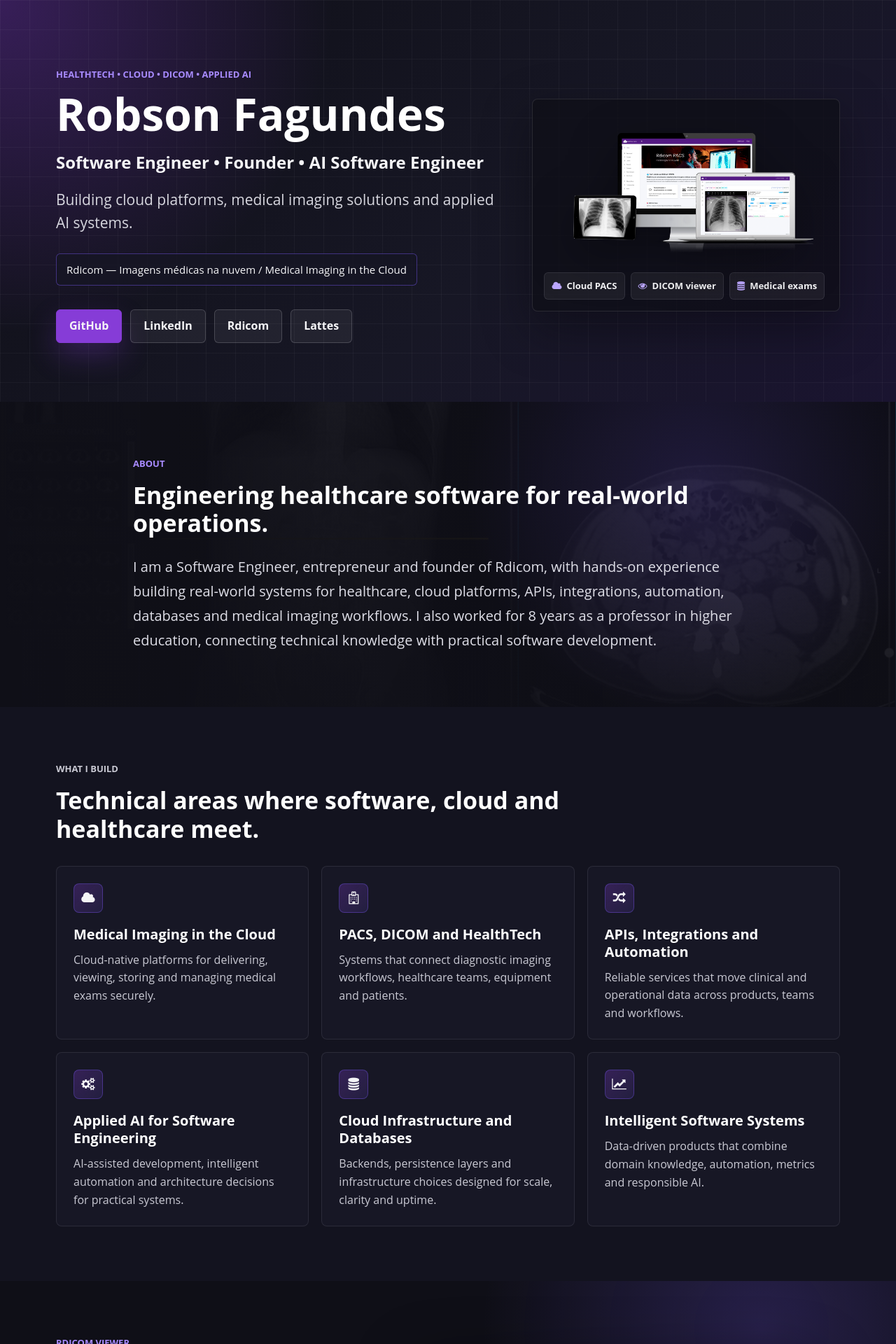
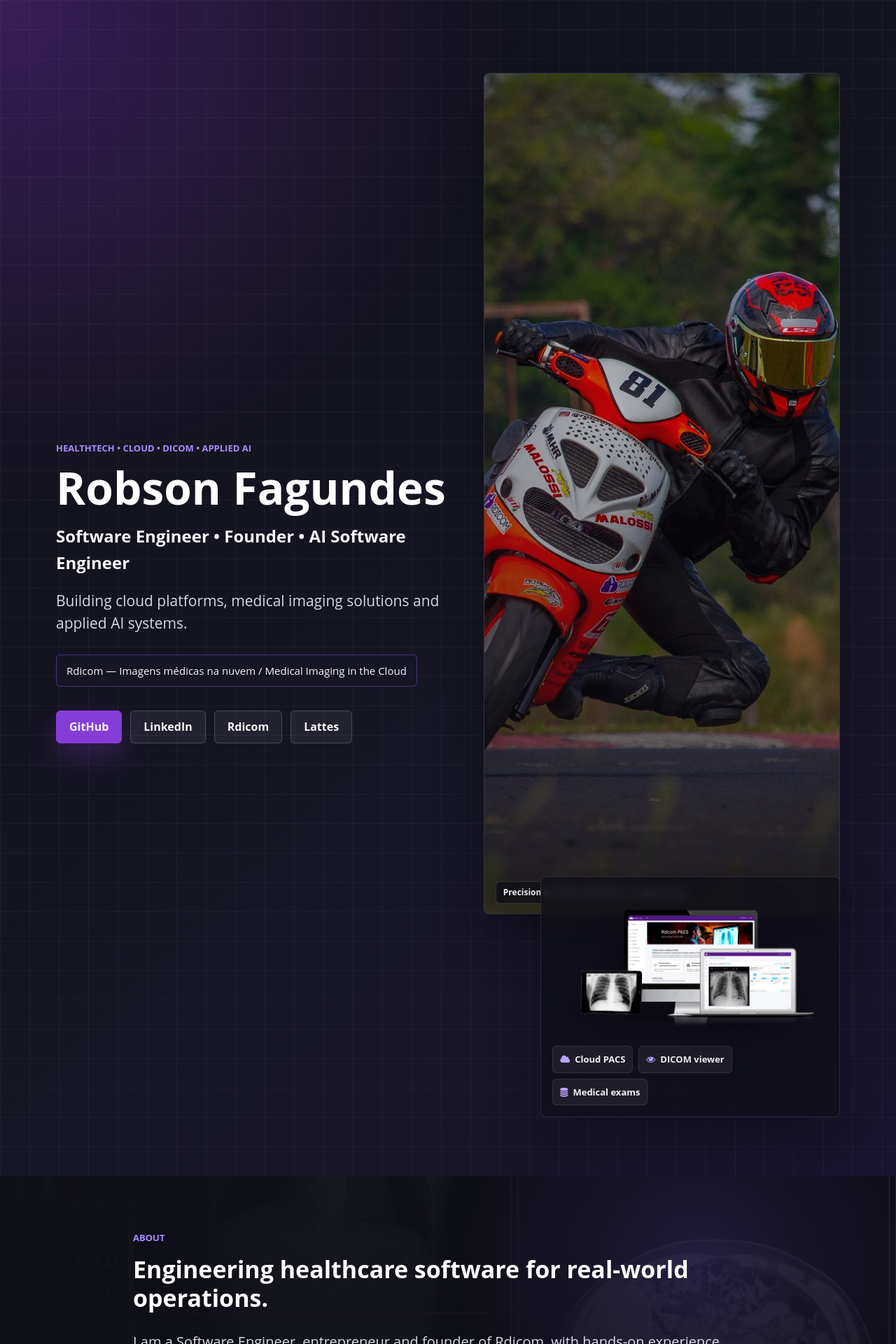
Before and after one commit to robsonfagundes/robsonfagundes.github.io, a Jekyll site: the page built from index.html, in a window 1280 px wide. Shown: the top 1920 px of the page at 70% size. Built offline with Jekyll 4.4.1, drawn with Linux system fonts in a browser that asks for light colours; nearby versions of some CDN libraries; some web fonts are replaced; the list of posts is cut into pages by our own code.

Commit message:
Add personal racing photo to hero

```diff
--- a/css/main.sass
+++ b/css/main.sass
@@ -657,7 +657,7 @@
 
 .portfolio-hero-grid
   display: grid
-  grid-template-columns: minmax(0, 1.18fr) minmax(320px, 0.82fr)
+  grid-template-columns: minmax(0, 1.05fr) minmax(380px, 0.95fr)
   gap: 48px
   align-items: center
 
@@ -735,12 +735,57 @@
     border-color: #9d65e4
     background: #9d65e4
 
+.portfolio-hero-visual
+  position: relative
+  min-width: 0
+  padding: 8px 0 0
+
+.portfolio-hero-photo
+  position: relative
+  overflow: hidden
+  margin: 0
+  border: 1px solid rgba(245, 245, 247, 0.13)
+  border-radius: 8px
+  background: #171725
+  box-shadow: 0 24px 70px rgba(0, 0, 0, 0.38)
+  img
+    display: block
+    width: 100%
+    aspect-ratio: unquote("16 / 10")
+    object-fit: cover
+    object-position: 64% 50%
+  &:after
+    content: ""
+    position: absolute
+    inset: 0
+    background: linear-gradient(180deg, rgba(15, 15, 23, 0.06) 0%, rgba(15, 15, 23, 0.42) 100%), radial-gradient(circle at 68% 36%, transparent 0%, rgba(15, 15, 23, 0.18) 42%, rgba(15, 15, 23, 0.48) 100%)
+    pointer-events: none
+  figcaption
+    position: absolute
+    left: 16px
+    bottom: 14px
+    z-index: 1
+    max-width: calc(100% - 32px)
+    padding: 7px 10px
+    border: 1px solid rgba(245, 245, 247, 0.13)
+    border-radius: 6px
+    background: rgba(15, 15, 23, 0.72)
+    color: #f5f5f7
+    font-size: 12px
+    font-weight: 700
+    line-height: 1.3
+
 .portfolio-hero-panel
+  position: relative
+  z-index: 2
   overflow: hidden
+  max-width: 84%
+  margin: -54px 0 0 auto
   padding: 16px
   border: 1px solid rgba(245, 245, 247, 0.11)
   border-radius: 8px
   background: rgba(15, 15, 23, 0.72)
+  backdrop-filter: blur(8px)
   box-shadow: 0 24px 70px rgba(0, 0, 0, 0.35)
   img
     display: block
@@ -1158,6 +1203,8 @@
     padding-top: 72px
   .portfolio-hero h1
     font-size: 52px
+  .portfolio-hero-panel
+    max-width: 88%
 
 @include respond-to(680)
   .portfolio-container
@@ -1170,6 +1217,17 @@
     font-size: 20px
   .portfolio-tagline
     font-size: 18px
+  .portfolio-hero-photo img
+    aspect-ratio: unquote("4 / 3")
+    object-position: 60% 50%
+  .portfolio-hero-photo figcaption
+    font-size: 11px
+  .portfolio-hero-panel
+    max-width: 100%
+    margin-top: 16px
+    padding: 12px
+  .portfolio-hero-panel-caption span
+    font-size: 12px
   .portfolio-section
     padding: 56px 0
   .portfolio-section h2
--- a/index.html
+++ b/index.html
@@ -19,12 +19,18 @@
         <a class="portfolio-button" href="{{ site.lattes_url }}">Lattes</a>
       </div>
     </div>
+    <div class="portfolio-hero-visual">
+      <figure class="portfolio-hero-photo">
+        <img src="{{ "/assets/images/portfolio/robson-scooter-racing.jpg" | prepend: site.baseurl }}" alt="Robson Fagundes racing a scooter on track" width="1800" height="1200">
+        <figcaption>Precision on track. Discipline in engineering.</figcaption>
+      </figure>
       <div class="portfolio-hero-panel" aria-label="Rdicom PACS interface preview">
         <img src="{{ "/assets/images/portfolio/rdicom-pacs-imac.png" | prepend: site.baseurl }}" alt="Rdicom PACS cloud medical imaging interface shown on desktop screens" width="1600" height="857">
         <div class="portfolio-hero-panel-caption">
           <span><i class="fa fa-cloud" aria-hidden="true"></i> Cloud PACS</span>
           <span><i class="fa fa-eye" aria-hidden="true"></i> DICOM viewer</span>
           <span><i class="fa fa-database" aria-hidden="true"></i> Medical exams</span>
+        </div>
       </div>
     </div>
   </div>
```
Also changed, not shown: assets/images/portfolio/robson-scooter-racing.jpg (added). Lines whose indentation alone changed are shown as unchanged.
